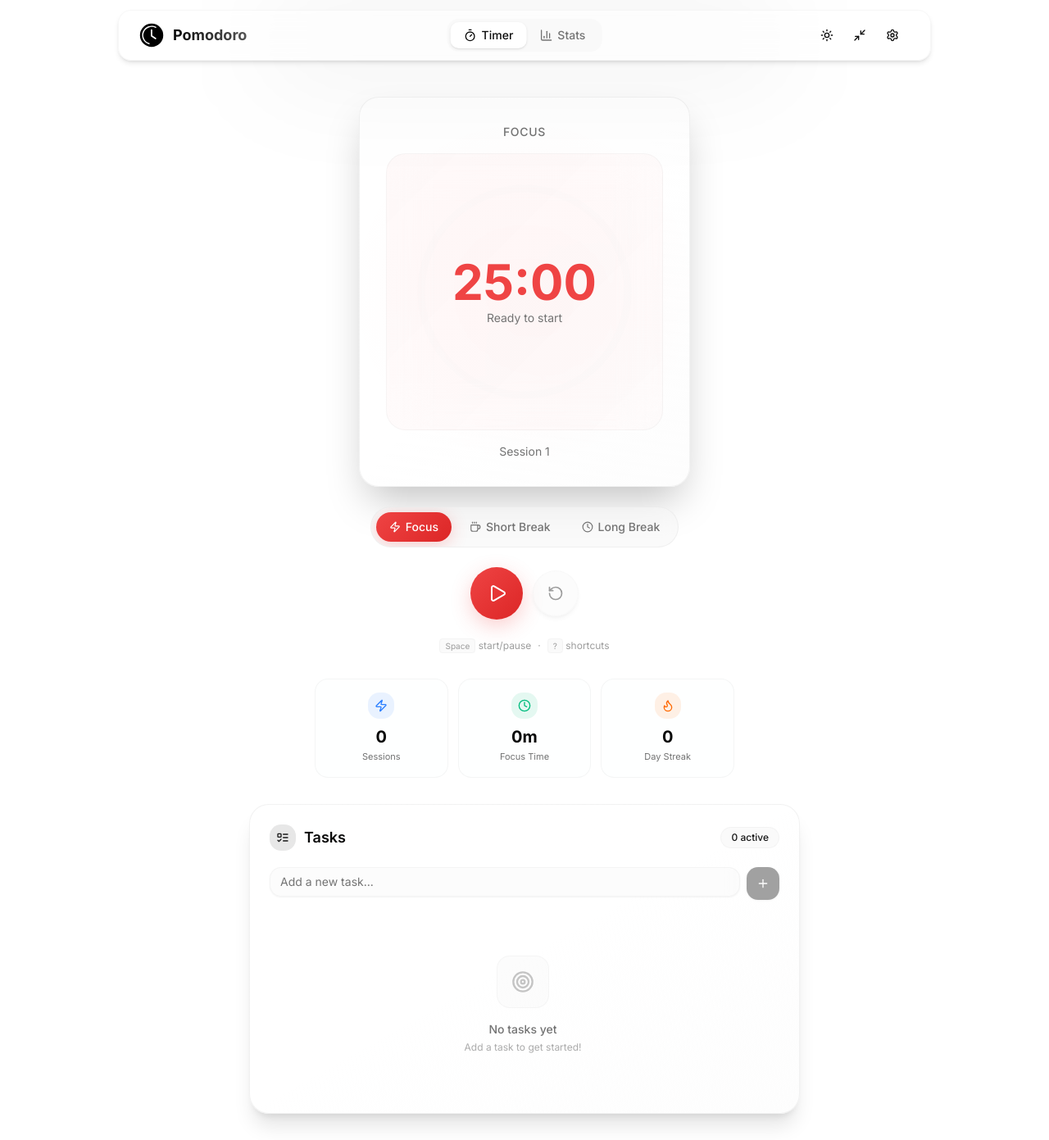
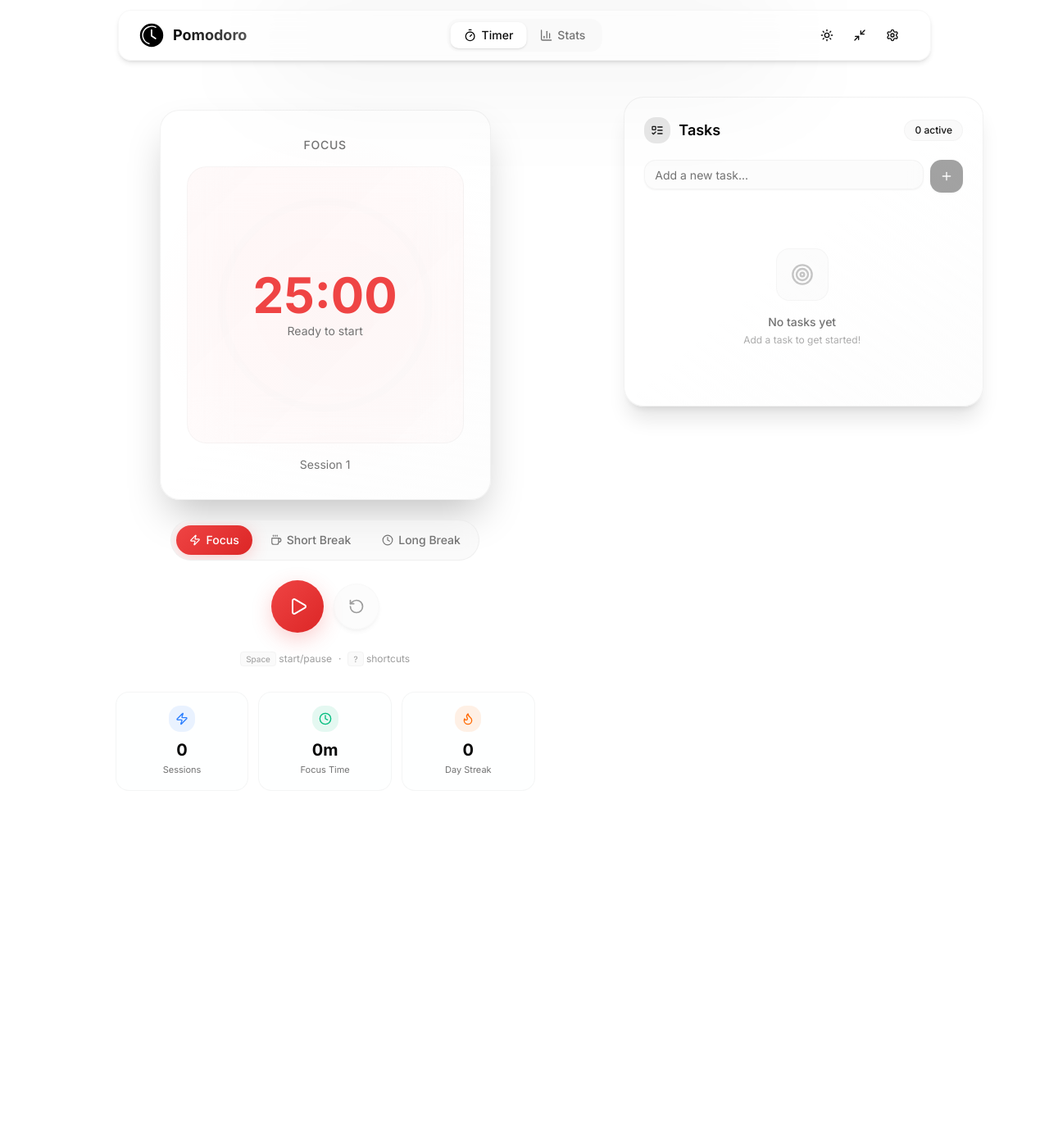
Before and after one commit to mrctnd/pomodoro-timer, a Next.js app: page / in a window 1280 px wide. Shown: the whole page at 82% size. After the commit the page ends 997 px from the top, so only its background shows below. Built offline with nearby package versions, Linux system fonts and the light colour scheme.

Commit message:
style: implement responsive 2-column layout and perfect centering for zen mode

```diff
--- a/src/app/page.tsx
+++ b/src/app/page.tsx
@@ -99,40 +99,55 @@ export default function Home() {
   }
 
   return (
-    <div className="max-w-5xl mx-auto px-4 py-8">
+    <div
+      className={`max-w-6xl mx-auto px-4 transition-all duration-700 ease-in-out ${
+        isRunning
+          ? 'flex items-center justify-center min-h-[calc(100vh-5rem)]'
+          : 'py-8'
+      }`}
+    >
       <motion.div
+        layout
         initial={{ opacity: 0, y: 20 }}
         animate={{ opacity: 1, y: 0 }}
         transition={{ duration: 0.5 }}
-        className="space-y-8"
+        className={
+          isRunning
+            ? 'flex flex-col items-center justify-center w-full'
+            : 'grid grid-cols-1 lg:grid-cols-12 gap-8 lg:gap-12 w-full items-start'
+        }
       >
-        {/* Timer Section - Centered */}
-        <div className="flex justify-center">
+        {/* Left Column (Timer & Stats) */}
+        <motion.div
+          layout
+          className={
+            isRunning
+              ? ''
+              : 'lg:col-span-7 flex flex-col items-center w-full space-y-8 lg:mt-4'
+          }
+        >
+          {/* Timer Section */}
           <motion.div
             layout
-            className="flex flex-col items-center gap-6 transition-all duration-500"
-            animate={{
-              scale: isRunning ? 1.05 : 1,
-              marginTop: isRunning ? '10vh' : '0',
-            }}
+            className="flex flex-col items-center gap-6 w-full"
+            animate={{ scale: isRunning ? 1.05 : 1 }}
+            transition={{ type: 'spring', stiffness: 300, damping: 25 }}
           >
             <Timer />
             <TimerControls />
           </motion.div>
-        </div>
 
-        <AnimatePresence mode="wait">
-          {!isRunning && (
-            <motion.div
-              key="quick-stats-and-tasks"
-              initial={{ opacity: 0, height: 0, overflow: 'hidden' }}
-              animate={{ opacity: 1, height: 'auto', overflow: 'visible' }}
-              exit={{ opacity: 0, height: 0, overflow: 'hidden' }}
-              transition={{ duration: 0.4, ease: 'easeInOut' }}
-              className="space-y-8"
-            >
-              {/* Quick Stats */}
-              <div className="grid grid-cols-3 gap-3 max-w-lg mx-auto">
+          {/* Quick Stats */}
+          <AnimatePresence mode="wait">
+            {!isRunning && (
+              <motion.div
+                key="quick-stats"
+                initial={{ opacity: 0, height: 0, y: -20 }}
+                animate={{ opacity: 1, height: 'auto', y: 0 }}
+                exit={{ opacity: 0, height: 0, y: -20, overflow: 'hidden' }}
+                transition={{ duration: 0.3 }}
+                className="grid grid-cols-3 gap-3 w-full max-w-lg"
+              >
                 {quickStats.map((stat) => (
                   <div
                     key={stat.key}
@@ -151,10 +166,24 @@ export default function Home() {
                     </div>
                   </div>
                 ))}
-              </div>
+              </motion.div>
+            )}
+          </AnimatePresence>
+        </motion.div>
 
-              {/* Task List */}
-              <div className="max-w-2xl mx-auto">
+        {/* Right Column (Task List) */}
+        <AnimatePresence mode="wait">
+          {!isRunning && (
+            <motion.div
+              layout
+              key="task-list-col"
+              initial={{ opacity: 0, x: 20 }}
+              animate={{ opacity: 1, x: 0 }}
+              exit={{ opacity: 0, x: 20 }}
+              transition={{ duration: 0.4 }}
+              className="lg:col-span-5 w-full"
+            >
+              <div className="sticky top-24">
                 <TaskList />
               </div>
             </motion.div>
--- a/src/components/Header.tsx
+++ b/src/components/Header.tsx
@@ -13,6 +13,7 @@ import {
   Timer,
 } from 'lucide-react'
 import { motion, AnimatePresence } from 'framer-motion'
+import Image from 'next/image'
 import Link from 'next/link'
 import { usePathname } from 'next/navigation'
 
@@ -89,14 +90,13 @@ export function Header() {
                 href="/"
                 className="flex items-center space-x-2.5 hover:opacity-80 transition-opacity"
               >
-                <div className="w-8 h-8 flex items-center justify-center">
-                  {/* eslint-disable-next-line @next/next/no-img-element */}
-                  <img
-                    src="/logo.svg"
-                    alt="Pomodoro Logo"
-                    className="w-full h-full object-contain"
-                  />
-                </div>
+                <Image
+                  src="/logo.svg"
+                  alt="Pomodoro Logo"
+                  width={32}
+                  height={32}
+                  className="object-contain"
+                />
                 <span className="font-bold text-lg bg-gradient-to-r from-foreground to-foreground/70 bg-clip-text text-transparent">
                   Pomodoro
                 </span>
```
